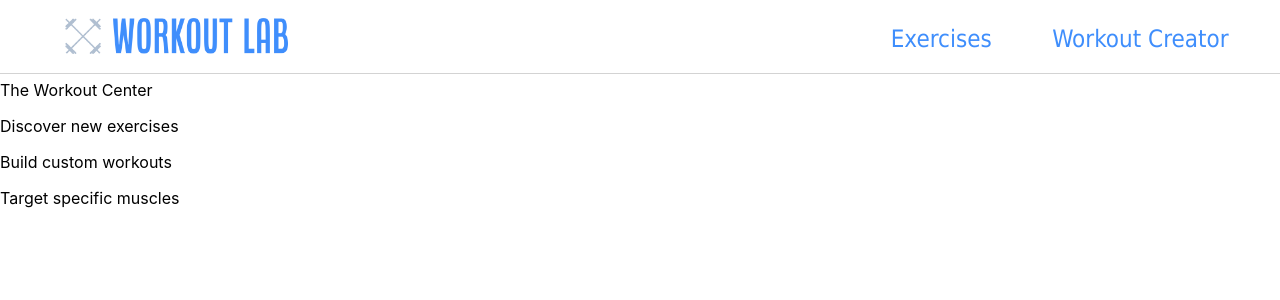
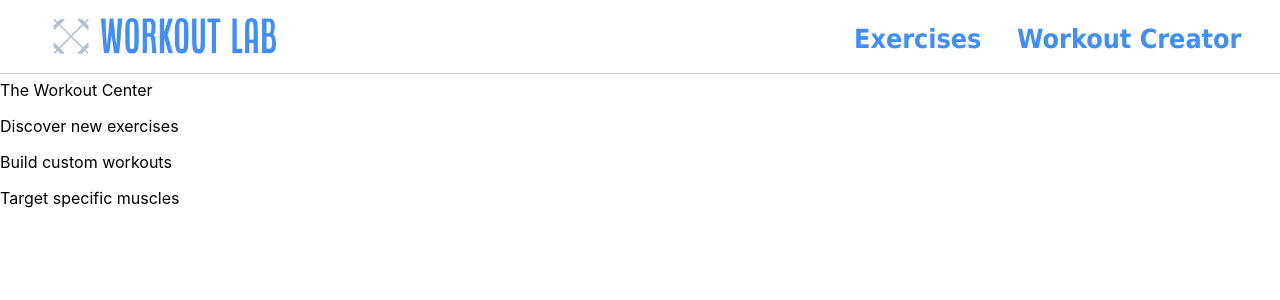
Before and after one commit to sadena27/workout-lab, a React (Create React App) app: page / in a window 1280 px wide. Shown: the top 300 px of the page. Built offline with nearby package versions, Linux system fonts and the light colour scheme.

Commit message:
Changed font and bolded

```diff
--- a/src/Navbar.css
+++ b/src/Navbar.css
@@ -1,6 +1,6 @@
 .navbar {
     background-color: white;
-    font-family: Tahoma;
+    font-family: Verdana, sans-serif;
     font-size: 18pt;
     position: fixed;
     display: flex;
@@ -15,8 +15,10 @@
 .navbar__options {
     color: #3f8efc;
     text-decoration: none;
+    font-weight: bold;
+    transform: scale(1, 1.1);
 }
 
 .navbar__options:hover {
-color: #afbed1;
+color: #2667ff;
 }
```
